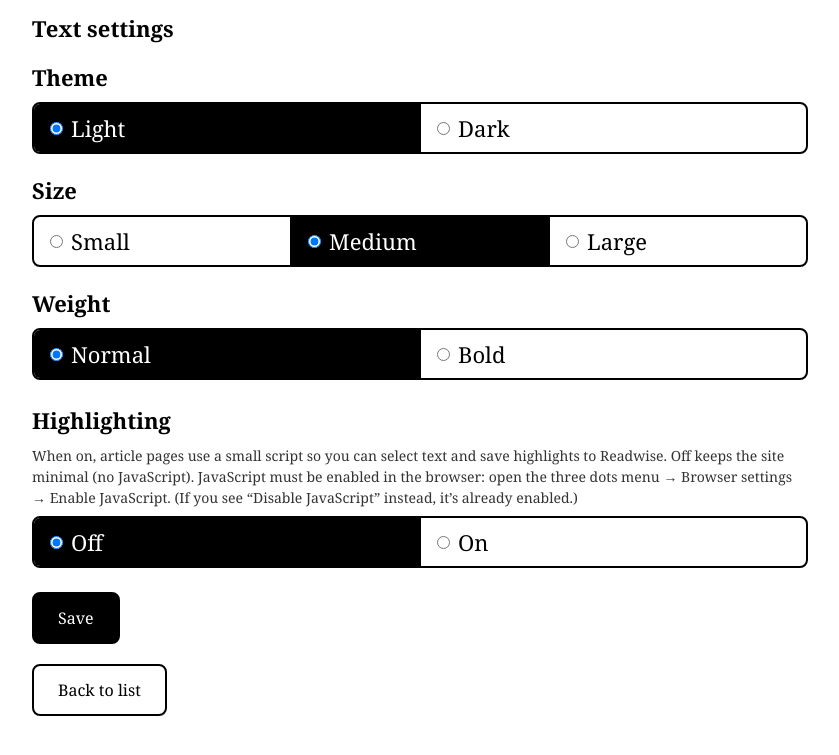
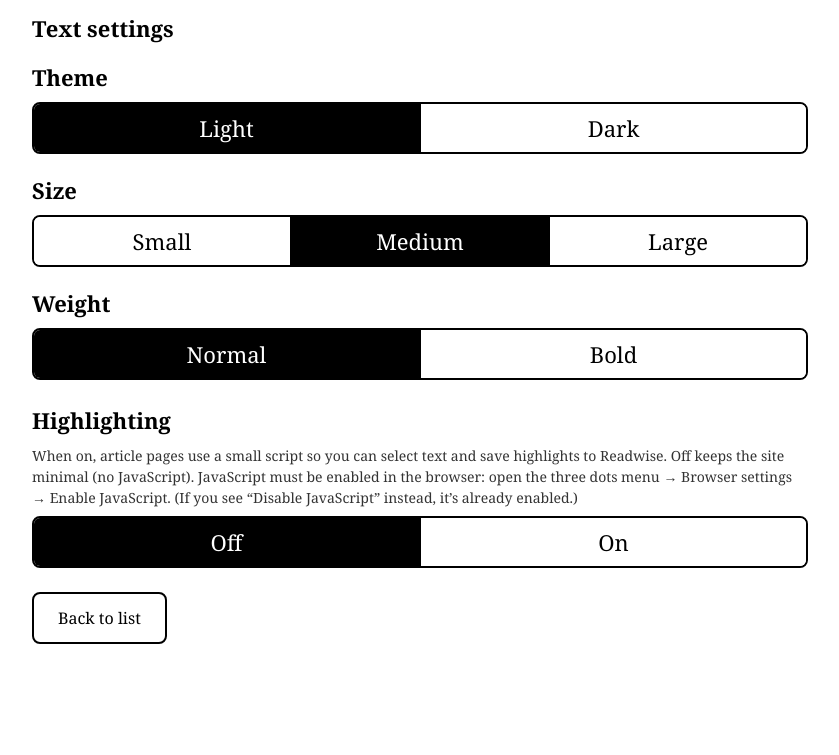
Before and after one commit to ntwkrgr/readwise-reader-personal-site, a Flask app: page /settings in a window 1280 px wide. Shown: the top 755 px of the page, without its empty margins (220-1059 px from the left). Run offline with Flask 3, Linux system fonts and the light colour scheme.

Commit message:
Inbox default and first; settings use color-only selection, no radios
Made-with: Cursor

```diff
--- a/app.py
+++ b/app.py
@@ -1,6 +1,7 @@
 import os
 import random
 import uuid
+from urllib.parse import urlparse
 
 from typing import Any
 
@@ -67,8 +68,24 @@ def _handle_api_response(resp: http_requests.Response) -> dict[str, Any]:
     return resp.json()
 
 
+VIDEO_DOMAINS = {"youtube.com", "youtu.be", "vimeo.com"}
+
+
+def _is_video_url(url: str | None) -> bool:
+    if not url or not url.strip():
+        return False
+    try:
+        parsed = urlparse(url)
+        netloc = (parsed.netloc or "").lower()
+        if netloc.startswith("www."):
+            netloc = netloc[4:]
+        return netloc in VIDEO_DOMAINS
+    except Exception:
+        return False
+
+
 def fetch_article_list(
-    location: str = "later",
+    location: str = "new",
     page_cursor: str | None = None,
     tag: str | None = None,
 ) -> dict[str, Any]:
@@ -99,6 +116,12 @@ def fetch_article_list(
     data = _handle_api_response(resp)
 
     results = [r for r in data.get("results", []) if r.get("parent_id") is None]
+    results = [
+        r
+        for r in results
+        if r.get("category") != "video"
+        and not _is_video_url(r.get("source_url") or r.get("url"))
+    ]
     result = {
         "results": results,
         "nextPageCursor": data.get("nextPageCursor"),
@@ -215,9 +238,9 @@ def inject_display_prefs():
 
 @app.route("/")
 def article_list():
-    location = request.args.get("location", "later")
+    location = request.args.get("location", "new")
     if location not in VALID_LOCATIONS:
-        location = "later"
+        location = "new"
     sort = request.args.get("sort", "newest")
     if sort not in VALID_SORTS:
         sort = "newest"
@@ -353,10 +376,11 @@ def do_archive(doc_id: str):
 @app.route("/settings", methods=["GET", "POST"])
 def settings():
     if request.method == "POST":
-        size = request.form.get("text_size", "medium")
-        weight = request.form.get("text_weight", "normal")
-        theme = request.form.get("theme", "light")
-        highlighting = request.form.get("highlighting", "off")
+        # Merge form with current cookies so a single option submit keeps others
+        size = request.form.get("text_size") or request.cookies.get(TEXT_SIZE_COOKIE, "medium")
+        weight = request.form.get("text_weight") or request.cookies.get(TEXT_WEIGHT_COOKIE, "normal")
+        theme = request.form.get("theme") or request.cookies.get(THEME_COOKIE, "light")
+        highlighting = request.form.get("highlighting") or request.cookies.get(HIGHLIGHTING_COOKIE, "off")
         if size not in VALID_TEXT_SIZES:
             size = "medium"
         if weight not in VALID_TEXT_WEIGHTS:
@@ -376,9 +400,9 @@ def settings():
 
 @app.route("/tags")
 def tag_picker():
-    location = request.args.get("location", "later")
+    location = request.args.get("location", "new")
     if location not in VALID_LOCATIONS:
-        location = "later"
+        location = "new"
     try:
         data = fetch_article_list(location=location, page_cursor=None, tag=None)
     except ReadwiseAPIError as e:
--- a/templates/base.html
+++ b/templates/base.html
@@ -320,6 +320,11 @@
             border-radius: 0;
             flex: 1;
             min-width: 0;
+            min-height: 48px;
+            padding: 0 16px;
+            cursor: pointer;
+            font: inherit;
+            background: #fff;
         }
         .option-group .settings-option:last-child {
             border-right: none !important;
@@ -336,6 +341,7 @@
         }
         body.theme-dark .option-group .settings-option {
             border-right-color: #fff !important;
+            background: #111;
         }
         body.theme-dark .option-group .settings-option.option-active {
             background: #fff;
--- a/templates/list.html
+++ b/templates/list.html
@@ -1,12 +1,12 @@
 {% extends "base.html" %}
 
-{% block title %}Articles — {{ current_location | capitalize }}{% if current_tag %} [{{ current_tag }}]{% endif %}{% endblock %}
+{% block title %}Articles — {% if current_location == 'new' %}Inbox{% else %}{{ current_location | capitalize }}{% endif %}{% if current_tag %} [{{ current_tag }}]{% endif %}{% endblock %}
 
 {% block content %}
 <nav class="nav">
     <div class="nav-group">
+        <a href="/?location=new&sort={{ current_sort }}{% if current_tag %}&tag={{ current_tag }}{% endif %}" class="{{ 'active' if current_location == 'new' else '' }}">Inbox</a>
         <a href="/?location=later&sort={{ current_sort }}{% if current_tag %}&tag={{ current_tag }}{% endif %}" class="{{ 'active' if current_location == 'later' else '' }}">Later</a>
-        <a href="/?location=new&sort={{ current_sort }}{% if current_tag %}&tag={{ current_tag }}{% endif %}" class="{{ 'active' if current_location == 'new' else '' }}">New</a>
         <a href="/?location=archive&sort={{ current_sort }}{% if current_tag %}&tag={{ current_tag }}{% endif %}" class="{{ 'active' if current_location == 'archive' else '' }}">Archive</a>
         <a href="/tags?location={{ current_location }}">Tags</a>
         <a href="/?location={{ current_location }}&sort={{ current_sort }}{% if current_tag %}&tag={{ current_tag }}{% endif %}&refresh=1">Refresh</a>
--- a/templates/settings.html
+++ b/templates/settings.html
@@ -9,61 +9,33 @@
     <div style="margin-bottom: 20px;">
         <p style="font-weight: bold; margin-bottom: 8px;">Theme</p>
         <div class="option-group">
-            <label class="settings-option {{ 'option-active' if theme == 'light' else '' }}" style="display: flex; align-items: center; min-height: 48px; padding: 0 16px; cursor: pointer;">
-                <input type="radio" name="theme" value="light" {{ 'checked' if theme == 'light' else '' }}>
-                <span style="margin-left: 8px;">Light</span>
-            </label>
-            <label class="settings-option {{ 'option-active' if theme == 'dark' else '' }}" style="display: flex; align-items: center; min-height: 48px; padding: 0 16px; cursor: pointer;">
-                <input type="radio" name="theme" value="dark" {{ 'checked' if theme == 'dark' else '' }}>
-                <span style="margin-left: 8px;">Dark</span>
-            </label>
+            <button type="submit" name="theme" value="light" class="settings-option {{ 'option-active' if theme == 'light' else '' }}">Light</button>
+            <button type="submit" name="theme" value="dark" class="settings-option {{ 'option-active' if theme == 'dark' else '' }}">Dark</button>
         </div>
     </div>
     <div style="margin-bottom: 20px;">
         <p style="font-weight: bold; margin-bottom: 8px;">Size</p>
         <div class="option-group">
-            <label class="settings-option {{ 'option-active' if text_size == 'small' else '' }}" style="display: flex; align-items: center; min-height: 48px; padding: 0 16px; cursor: pointer;">
-                <input type="radio" name="text_size" value="small" {{ 'checked' if text_size == 'small' else '' }}>
-                <span style="margin-left: 8px;">Small</span>
-            </label>
-            <label class="settings-option {{ 'option-active' if text_size == 'medium' else '' }}" style="display: flex; align-items: center; min-height: 48px; padding: 0 16px; cursor: pointer;">
-                <input type="radio" name="text_size" value="medium" {{ 'checked' if text_size == 'medium' else '' }}>
-                <span style="margin-left: 8px;">Medium</span>
-            </label>
-            <label class="settings-option {{ 'option-active' if text_size == 'large' else '' }}" style="display: flex; align-items: center; min-height: 48px; padding: 0 16px; cursor: pointer;">
-                <input type="radio" name="text_size" value="large" {{ 'checked' if text_size == 'large' else '' }}>
-                <span style="margin-left: 8px;">Large</span>
-            </label>
+            <button type="submit" name="text_size" value="small" class="settings-option {{ 'option-active' if text_size == 'small' else '' }}">Small</button>
+            <button type="submit" name="text_size" value="medium" class="settings-option {{ 'option-active' if text_size == 'medium' else '' }}">Medium</button>
+            <button type="submit" name="text_size" value="large" class="settings-option {{ 'option-active' if text_size == 'large' else '' }}">Large</button>
         </div>
     </div>
     <div style="margin-bottom: 24px;">
         <p style="font-weight: bold; margin-bottom: 8px;">Weight</p>
         <div class="option-group">
-            <label class="settings-option {{ 'option-active' if text_weight == 'normal' else '' }}" style="display: flex; align-items: center; min-height: 48px; padding: 0 16px; cursor: pointer;">
-                <input type="radio" name="text_weight" value="normal" {{ 'checked' if text_weight == 'normal' else '' }}>
-                <span style="margin-left: 8px;">Normal</span>
-            </label>
-            <label class="settings-option {{ 'option-active' if text_weight == 'bold' else '' }}" style="display: flex; align-items: center; min-height: 48px; padding: 0 16px; cursor: pointer;">
-                <input type="radio" name="text_weight" value="bold" {{ 'checked' if text_weight == 'bold' else '' }}>
-                <span style="margin-left: 8px;">Bold</span>
-            </label>
+            <button type="submit" name="text_weight" value="normal" class="settings-option {{ 'option-active' if text_weight == 'normal' else '' }}">Normal</button>
+            <button type="submit" name="text_weight" value="bold" class="settings-option {{ 'option-active' if text_weight == 'bold' else '' }}">Bold</button>
         </div>
     </div>
     <div style="margin-bottom: 24px;">
         <p style="font-weight: bold; margin-bottom: 8px;">Highlighting</p>
         <p class="settings-desc" style="font-size: 14px; color: #333; margin-bottom: 8px;">When on, article pages use a small script so you can select text and save highlights to Readwise. Off keeps the site minimal (no JavaScript). JavaScript must be enabled in the browser: open the three dots menu → Browser settings → Enable JavaScript. (If you see “Disable JavaScript” instead, it’s already enabled.)</p>
         <div class="option-group">
-            <label class="settings-option {{ 'option-active' if not highlighting_enabled else '' }}" style="display: flex; align-items: center; min-height: 48px; padding: 0 16px; cursor: pointer;">
-                <input type="radio" name="highlighting" value="off" {{ 'checked' if not highlighting_enabled else '' }}>
-                <span style="margin-left: 8px;">Off</span>
-            </label>
-            <label class="settings-option {{ 'option-active' if highlighting_enabled else '' }}" style="display: flex; align-items: center; min-height: 48px; padding: 0 16px; cursor: pointer;">
-                <input type="radio" name="highlighting" value="on" {{ 'checked' if highlighting_enabled else '' }}>
-                <span style="margin-left: 8px;">On</span>
-            </label>
+            <button type="submit" name="highlighting" value="off" class="settings-option {{ 'option-active' if not highlighting_enabled else '' }}">Off</button>
+            <button type="submit" name="highlighting" value="on" class="settings-option {{ 'option-active' if highlighting_enabled else '' }}">On</button>
         </div>
     </div>
-    <button type="submit" class="btn btn-dark">Save</button>
 </form>
 
 <p style="margin-top: 20px;">
```
Also changed, not shown: README.md.
